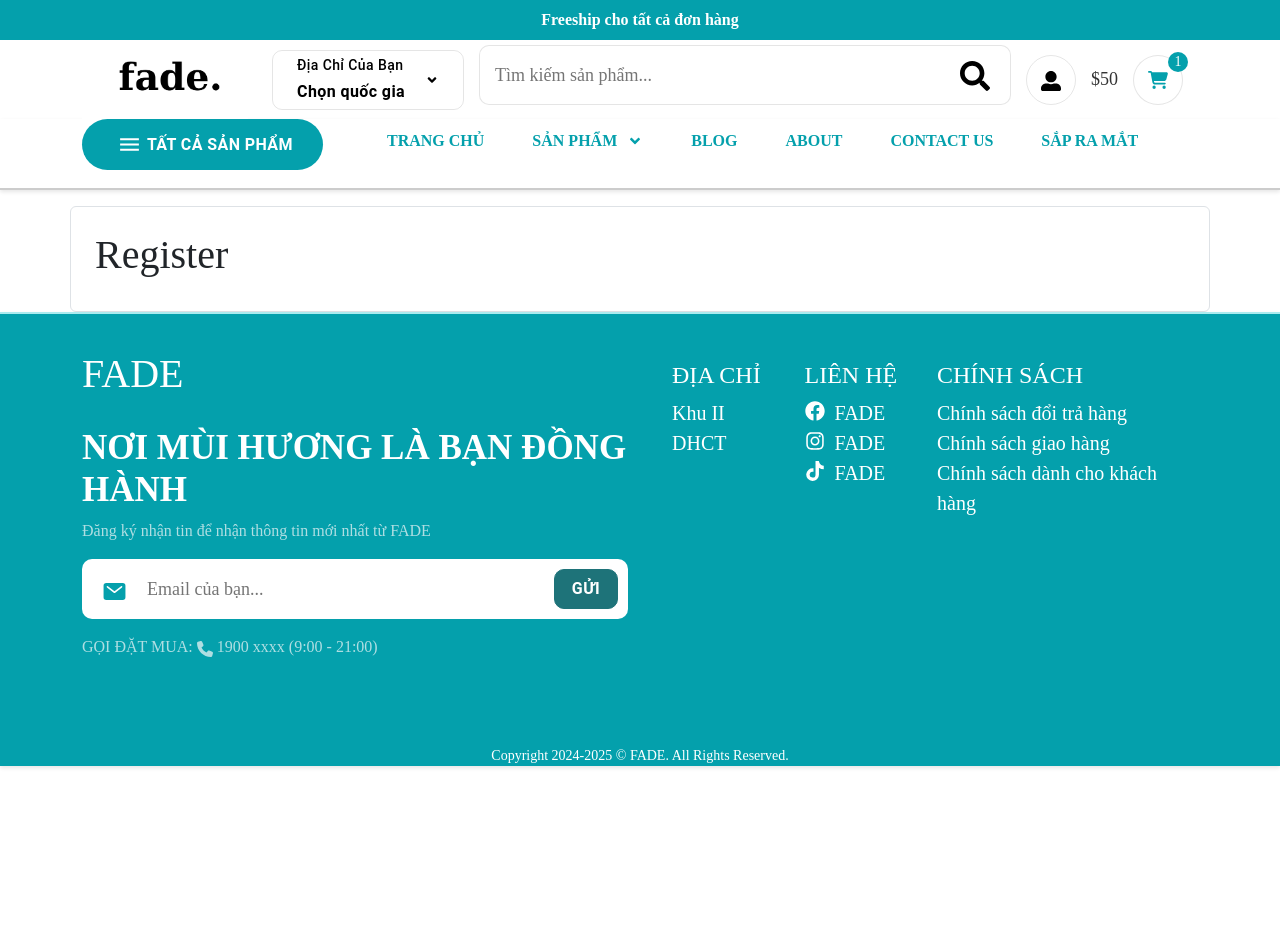
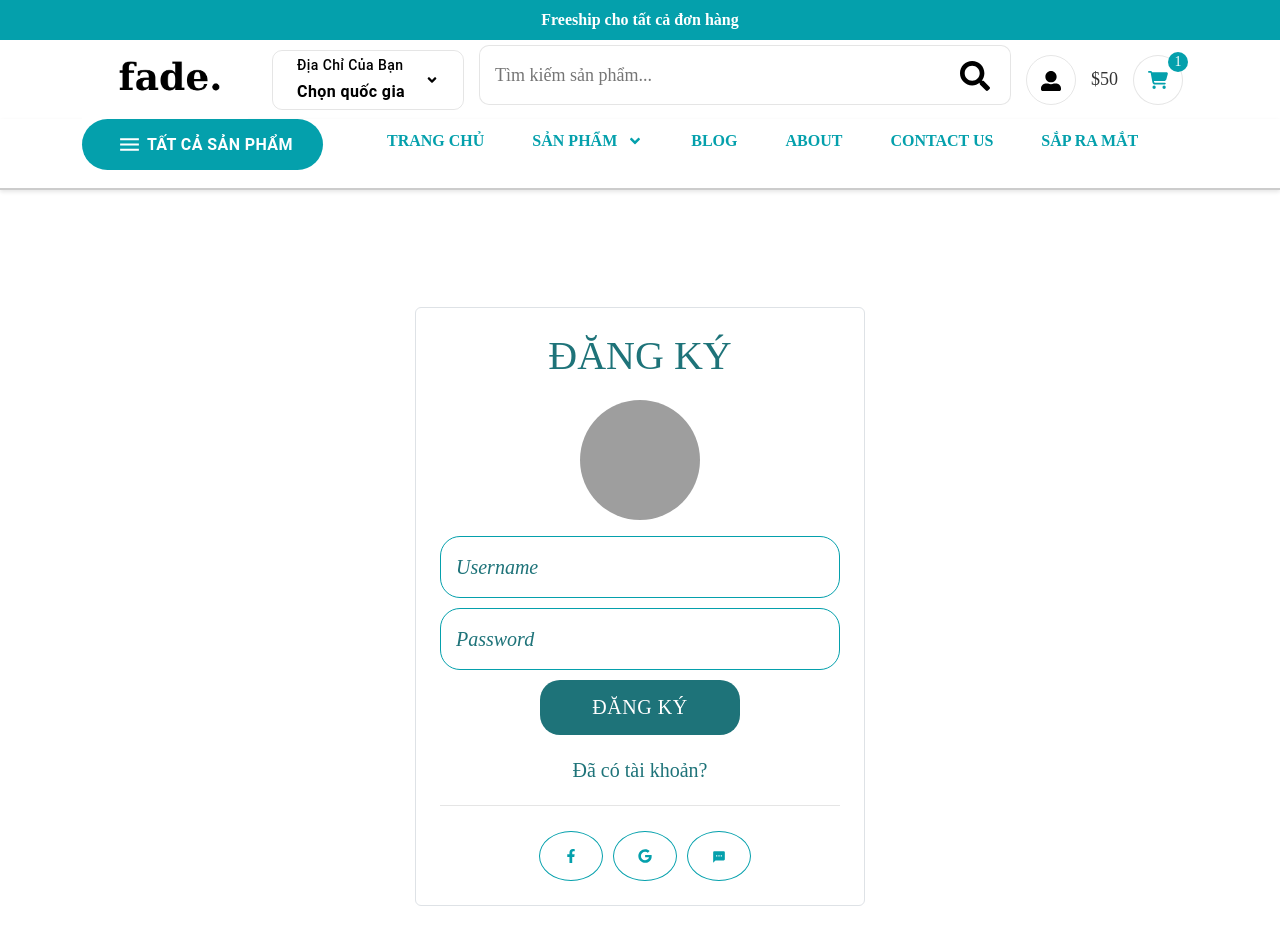
Before and after one commit to chaunguyen18/shop_perfume_2, a React (Create React App) app: page /register in a window 1280 px wide. Shown: the top 952 px of the page. Before the commit the page ends 800 px from the top, so only its background shows below. Built offline with nearby package versions, Linux system fonts and the light colour scheme; grey boxes are pictures that could not be loaded.

Commit message:
update login-register-auth-page

```diff
--- a/public/index.html
+++ b/public/index.html
@@ -11,7 +11,7 @@
     />
     <link rel="apple-touch-icon" href="%PUBLIC_URL%/logo192.png" />
     <link rel="manifest" href="%PUBLIC_URL%/manifest.json" />
-    <title>React App</title>
+    <title>FADE</title>
   </head>
   <body>
     <noscript>You need to enable JavaScript to run this app.</noscript>
--- a/src/App.css
+++ b/src/App.css
@@ -1732,7 +1732,7 @@ ul {
 .account .account-content p {
   color: #000;
   opacity: 0.7;
-  font-size: 15px;
+  font-size: 20px;
 }
 
 .account .account-content .profile-content span {
@@ -1846,12 +1846,12 @@ ul {
   margin-top: 20px;
 }
 
-.order-cus input::placeholder{
+.order-cus input::placeholder {
   font-style: italic;
   margin-left: 5px;
 }
 
-.order-cus svg{
+.order-cus svg {
   position: absolute;
   right: 10px;
   color: gray;
@@ -1869,12 +1869,172 @@ ul {
   border-collapse: collapse;
 }
 
-.table th, .table td {
+.table th,
+.table td {
   padding: 10px;
   text-align: left;
 }
 
 /*Login*/
 
-.login-data img{
-}
+.login,
+.register {
+  width: 700px;
+  margin-bottom: 20px;
+  height: 100vh;
+  display: flex;
+  justify-content: center;
+  align-items: center;
+}
+
+.login h1,
+.register h1 {
+  text-align: center;
+  color: #1e7379;
+  text-transform: uppercase;
+  margin-bottom: 20px;
+}
+
+.login .login-data input,
+.register .register-data input {
+  padding: 15px;
+  width: 400px;
+  border-radius: 20px;
+  border: 1px solid #04a0ac;
+  font-size: 20px;
+  margin-bottom: 10px;
+}
+
+.login .login-data input::placeholder,
+.register .register-data input::placeholder {
+  margin-left: 10px;
+  font-style: italic;
+  font-size: 20px;
+  color: #1e7379;
+}
+
+.login .loginBtn,
+.register .registerBtn {
+  color: #fff;
+  background-color: #1e7379;
+  border-radius: 20px;
+  font-family: "K2D", serif;
+  font-size: 15px;
+  padding: 10px;
+  width: 200px;
+  font-size: 20px;
+  display: block;
+  margin: 0 auto;
+}
+
+.login .loginBtn:hover,
+.register .registerBtn:hover {
+  color: #04a0ac !important;
+  background-color: #fff !important;
+  border: 1px solid #04a0ac;
+}
+
+.login .login-link a,
+.register .register-link a {
+  margin-top: 20px;
+  text-decoration: none;
+  font-size: 20px;
+  color: #1e7379;
+}
+
+.register .register-link {
+  display: block;
+  margin: 0 auto;
+}
+
+.login .login-link a:hover,
+.register .register-link a:hover {
+  color: #abebef;
+  text-decoration: underline;
+  cursor: pointer;
+}
+
+.login .login-other,
+.register .register-other {
+  display: flex;
+  justify-content: center;
+  align-items: center;
+  border-top: 1px solid rgba(0, 0, 0, 0.1);
+  margin-top: 20px;
+  padding-top: 15px;
+}
+
+.login .login-other button,
+.register .register-other button {
+  color: #04a0ac;
+  border: solid 1px #04a0ac;
+  border-radius: 50%;
+  margin-left: 10px;
+  margin-top: 10px;
+  width: 50px;
+  height: 50px;
+  display: flex;
+  align-items: center;
+  justify-content: center;
+  background: white;
+}
+
+.login .login-other button:hover,
+.register .register-other button:hover {
+  color: #abebef;
+  background-color: #1e7379;
+}
+
+.login .login-other a,
+.register .register-other a {
+  color: #04a0ac;
+}
+
+.login .login-other button:hover svg,
+.register .register-other button:hover svg {
+  color: #abebef;
+}
+
+
+/*Authen*/
+
+.auth {
+
+}
+
+.auth h1{
+  color: #1e7379;
+}
+
+.auth .auth-data input{
+  padding: 15px;
+  width: 500px;
+  font-size: 20px;
+  border-radius: 20px;
+  border: solid 1px #1e7379;
+  margin-bottom: 10px;
+}
+
+.auth .auth-data input::placeholder{
+  color: #1e7379;
+  font-style: italic;
+}
+
+.auth .auth-data .sendBtn{
+  color: #fff;
+  background-color: #1e7379;
+  border-radius: 20px;
+  font-family: "K2D", serif;
+  font-size: 15px;
+  padding: 5px;
+  width: 100px;
+  font-size: 20px;
+  display: block;
+  margin: 0 auto;
+}
+
+.auth .auth-data .sendBtn:hover{
+  color: #04a0ac !important;
+  background-color: #fff !important;
+  border: 1px solid #04a0ac;
+}
--- a/src/App.js
+++ b/src/App.js
@@ -13,6 +13,7 @@ import Terms from "./Pages/Terms";
 import Account from "./Pages/Account";
 import Register from "./Pages/Register";
 import Login from "./Pages/Login";
+import Authentication from "./Pages/Authentication";
 
 function App() {
   return (
@@ -29,6 +30,7 @@ function App() {
         <Route path="/login" element={<Login />} />
         <Route path="/register" element={<Register />} />
         <Route path="/cat/:id" element={<Listing />} />
+        <Route path="/authentication" element={<Authentication />} />
         <Route path="/product/:id" element={<ProductDetails/>} />
       </Routes>
       <GoToTop />
--- /dev/null
+++ b/src/Pages/Authentication/index.js
@@ -0,0 +1,18 @@
+import { Button } from "@mui/material";
+import React from "react";
+
+const Authentication = () => {
+  return (
+    <div className="container mb-4">
+      <div className="auth d-flex justify-content-center flex-column align-items-center">
+        <h1>Xác thực đăng nhập/đăng ký</h1>
+        <div className="auth-data d-flex flex-column">
+          <input type="text" placeholder="Nhập mã OTP vào đây..." />
+          <Button className="sendBtn">Gửi</Button>
+        </div>
+      </div>
+    </div>
+  );
+};
+
+export default Authentication;
--- a/src/Pages/Login/index.js
+++ b/src/Pages/Login/index.js
@@ -2,14 +2,16 @@ import { Button } from "@mui/material";
 import React from "react";
 import { Link } from "react-router-dom";
 import { FaFacebookF } from "react-icons/fa";
-import { MdOutlineMail } from "react-icons/md";
+import { FaGoogle } from "react-icons/fa";
 import { MdSms } from "react-icons/md";
+
 
 const Login = () => {
   return (
     <div className="container mt-3 login ">
+
       <div className="d-flex flex-column p-4 border rounded bg-white">
-        <h1>Login</h1>
+        <h1>Đăng nhập</h1>
         <div className="login-data d-flex flex-column align-items-center">
           <img
             src="https://i.pinimg.com/736x/3c/ae/07/3cae079ca0b9e55ec6bfc1b358c9b1e2.jpg"
@@ -21,23 +23,22 @@ const Login = () => {
           <input type="password" placeholder="Password" />
         </div>
 
-        <Button>Đăng nhập</Button>
+        <Button className="loginBtn">Đăng nhập</Button>
         <div className="login-link d-flex">
-          <Link to="../Register">Quên mật khẩu</Link>
-          <Link to="../Register" className="ms-auto">
+          <Link to="../register">Quên mật khẩu</Link>
+          <Link to="../register" className="ms-auto">
             Bạn chưa có tài khoản?
           </Link>
         </div>
-        <p>Hoặc</p>
         <div className="login-other">
           <Button>
             <FaFacebookF />
           </Button>
           <Button>
-            <MdOutlineMail />
+          <FaGoogle />
           </Button>
           <Button>
-            <MdSms />
+            <Link to="../authentication"><MdSms /></Link>
           </Button>
         </div>
       </div>
--- a/src/Pages/Register/index.js
+++ b/src/Pages/Register/index.js
@@ -1,14 +1,43 @@
-import React from 'react'
+import { Button } from "@mui/material";
+import React from "react";
+import { Link } from "react-router-dom";
+import { FaFacebookF } from "react-icons/fa";
+import { FaGoogle } from "react-icons/fa";
+import { MdSms } from "react-icons/md";
 
 const Register = () => {
   return (
-    <div className='container mt-3 p-4 border rounded bg-white'>
-        <div className='login d-flex '>
-            <h1>Register</h1>
+    <div className="container register mt-3 ">
+      <div className="d-flex flex-column p-4 border rounded bg-white">
+        <h1>Đăng ký</h1>
+        <div className="register-data d-flex flex-column align-items-center">
+          <img
+            src="https://i.pinimg.com/736x/3c/ae/07/3cae079ca0b9e55ec6bfc1b358c9b1e2.jpg"
+            alt="login-ava"
+            className="rounded-circle mb-3"
+            style={{ width: "120px", height: "120px" }}
+          />
+          <input type="text" placeholder="Username" />
+          <input type="password" placeholder="Password" />
+        </div>
+        <Button className="registerBtn">Đăng ký</Button>
+        <div className="register-link d-flex">
+          <Link to="../login">Đã có tài khoản?</Link>
+        </div>
+        <div className="register-other">
+                  <Button>
+                    <FaFacebookF />
+                  </Button>
+                  <Button>
+                  <FaGoogle />
+                  </Button>
+                  <Button>
+                    <Link to="../authentication"><MdSms /></Link>
+                  </Button>
+                </div>
+      </div>
+    </div>
+  );
+};
 
-        </div>
-    </div>
-  )
-}
-
-export default Register
+export default Register;
```
